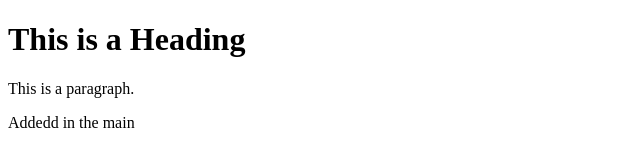
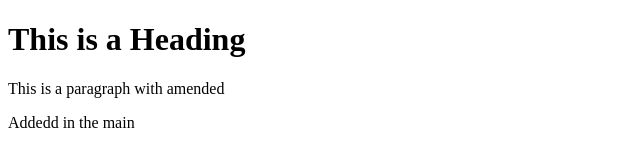
Before and after one commit to save1970save/learning-git, a plain HTML site: page index.html in a window 1280 px wide. Shown: the whole page, without its empty margins (0-640 px from the left). Drawn offline with Linux system fonts and the light colour scheme.

Commit message:
Update index.html

```diff
--- a/index.html
+++ b/index.html
@@ -6,7 +6,7 @@
 <body>
 
 <h1>This is a Heading</h1>
-<p>This is a paragraph.</p>
+<p>This is a paragraph with amended</p>
 <p>Addedd in the main</p>
 
 </body>
```
